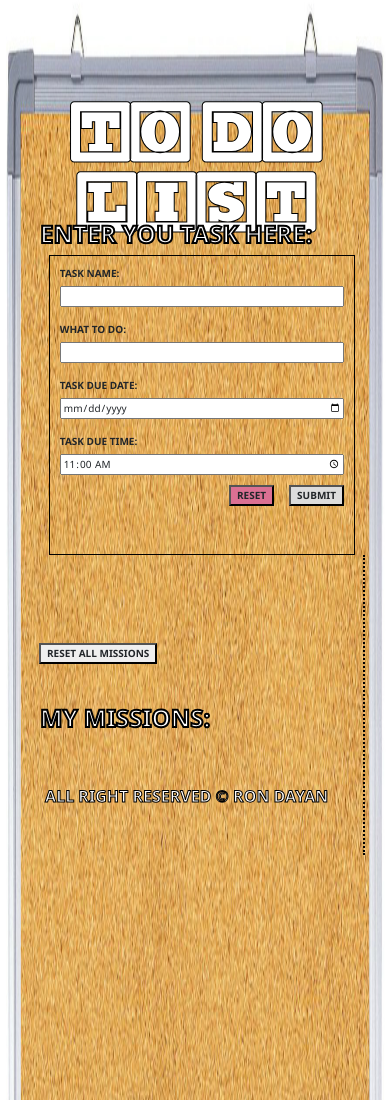
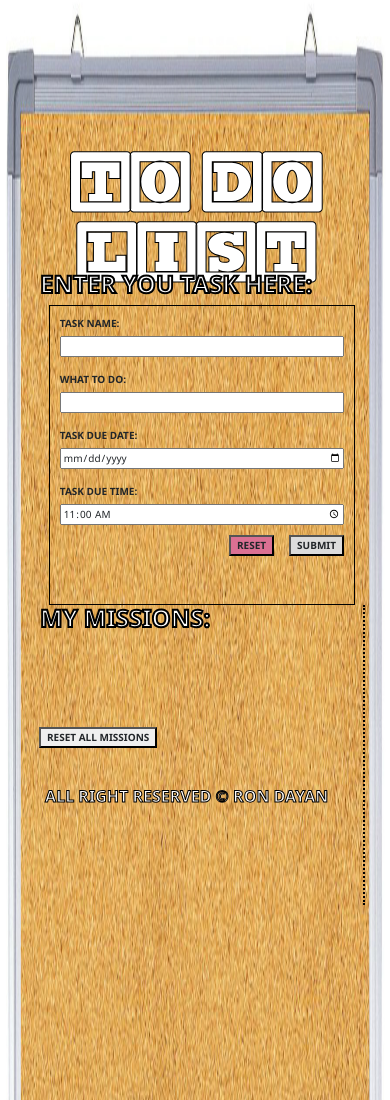
Before and after one commit to Ronchito13/Project-Number-1---John-Bryce-Training, a plain HTML site: page index.html in a window 390 px wide. Shown: the top 1100 px of the page. Drawn offline with nearby package versions, Linux system fonts and the light colour scheme.

Commit message:
Update style.css

```diff
--- a/css/style.css
+++ b/css/style.css
@@ -248,17 +248,17 @@ button{
 
 @media (max-width: 900px){
     header button {
-    top: 75%;
+    top: 85%;
 }
 
     header h1 {
-     margin-top: 100px;
+     margin-top: 150px;
     line-height: 70px;
     }
 
     .missionsHeader {
     position: absolute;
-    top: 450px;
+    top: 300px;
     }
 
     main h2 {
```
